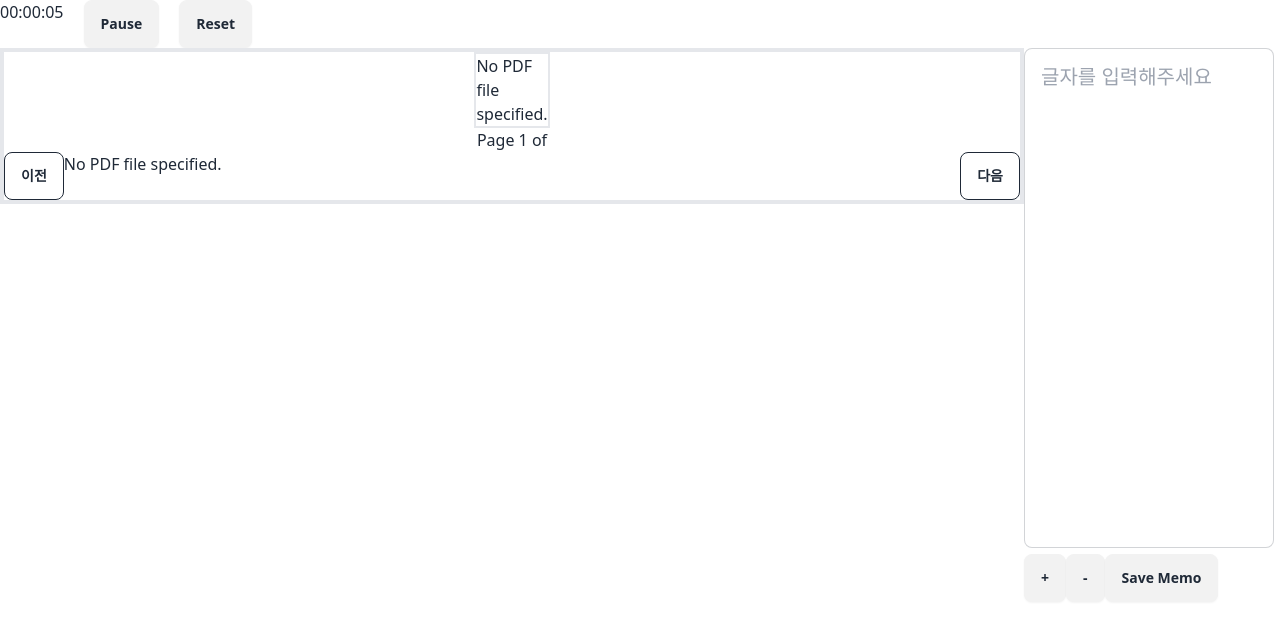
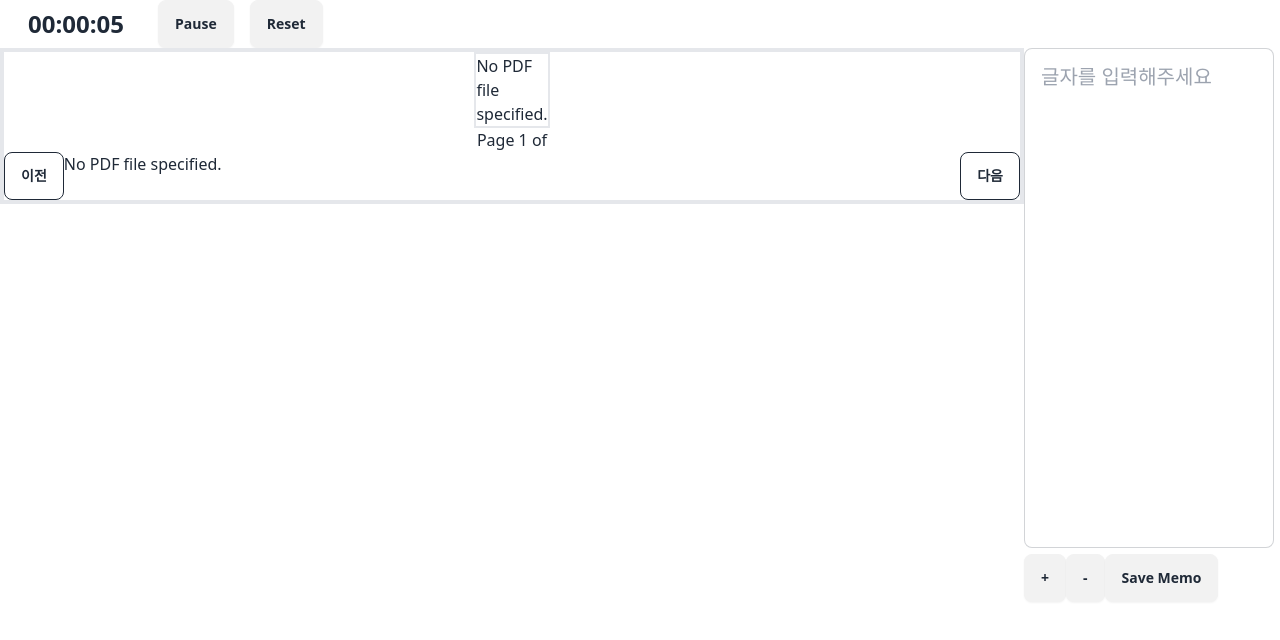
Before and after one commit to josuk0212/Help-Presentation, a React (Vite) app: page /Speaker in a window 1280 px wide. Shown: the top 640 px of the page. Built offline with nearby package versions, Linux system fonts and the light colour scheme.

Commit message:
feat: 타이머 기능 관련 레이아웃 조정

```diff
--- a/src/components/PresentationMode/Timer.jsx
+++ b/src/components/PresentationMode/Timer.jsx
@@ -8,6 +8,7 @@ function Timer() {
   const intervalRef = useRef(null);
   const startTimeRef = useRef(0);
 
+  const displayTime = formatTime();
   const pauseButtonTitle = isRunning ? "Pause" : "Start";
   const resetButtonTitle = "Reset";
 
@@ -52,16 +53,24 @@ function Timer() {
 
   return (
     <>
-      <div className="flex gap-5">
-        <div>{formatTime()}</div>
+      <div className="flex items-center ml-7">
+        <div className="w-[110px]">
+          <span className="font-extrabold text-2xl">{displayTime}</span>
+        </div>
+        <div className="flex ml-5 gap-4">
+          <div>
             <Button
               onClickEvent={handlePauseTimer}
               title={pauseButtonTitle}
             />
+          </div>
+          <div>
             <Button
               onClickEvent={handleResetTimer}
               title={resetButtonTitle}
             />
+          </div>
+        </div>
       </div>
     </>
   );
```
Lines whose indentation alone changed are shown as unchanged.
